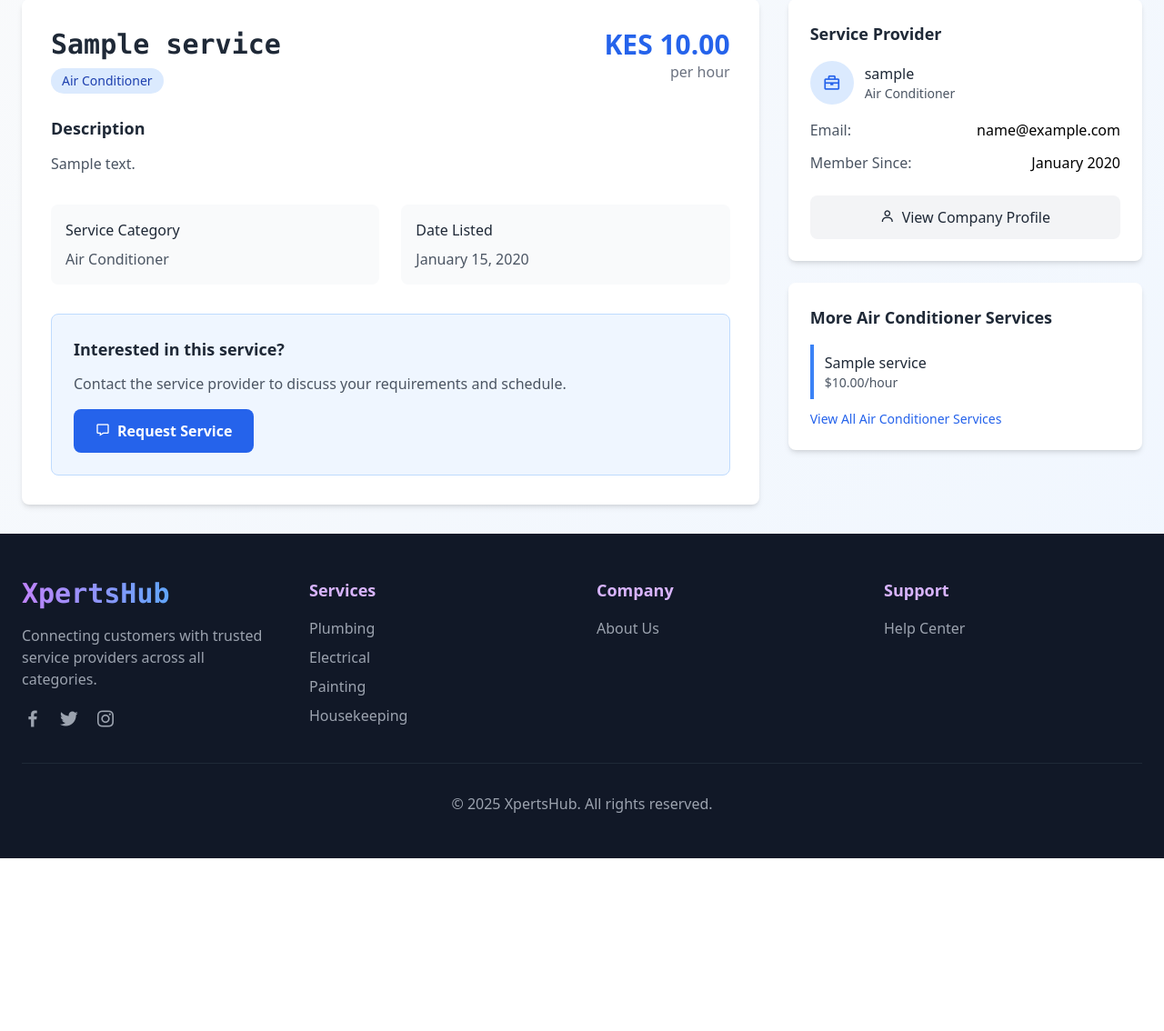
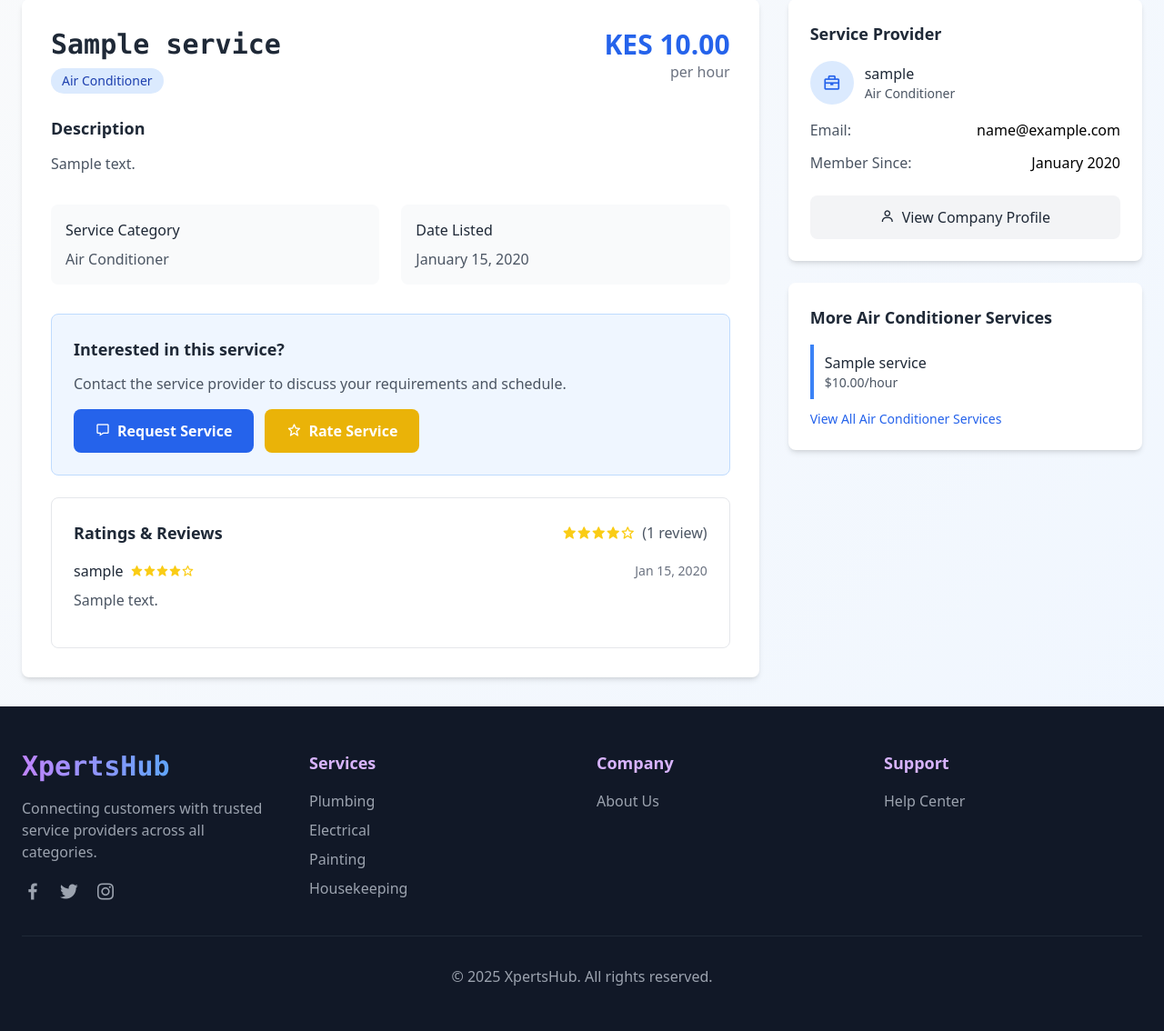
Before and after one commit to johneliud/xpertshub, a Django app: template services/templates/services/service_detail.html in a window 1280 px wide. Shown: the part 154-1288 px from the top of the page at 91% size. Before the commit the page ends 1098 px from the top, so only its background shows below. Run offline with Django 5.2, Linux system fonts and the light colour scheme; the template is opened without the code that fills it: values that come from a table or form of the project are taken from there, others are empty; a user stored in the database is signed in; tables that the repository leaves empty hold one stand-in row (values such as "Sample post"); some libraries are stand-ins or nearby versions.

Commit message:
feat: add comprehensive ratings section to service detail page
Implement ratings display with star visualization, user ratings list, date formatting, and conditional Rate Service button that appears when user hasn't rated yet.

```diff
--- a/services/templates/services/service_detail.html
+++ b/services/templates/services/service_detail.html
@@ -47,11 +47,66 @@
         <div class="bg-blue-50 border border-blue-200 p-6 rounded-lg">
           <h3 class="font-semibold text-lg text-gray-800 mb-3">Interested in this service?</h3>
           <p class="text-gray-600 mb-4">Contact the service provider to discuss your requirements and schedule.</p>
-          <a href="{% url 'request_service' service.id %}" class="bg-blue-600 text-white px-6 py-3 rounded-lg font-semibold hover:bg-blue-700 transition-colors inline-block">
-            <i class='bx bx-message mr-2'></i>Request Service
-          </a>
+          <div class="flex space-x-3">
+            <a href="{% url 'request_service' service.id %}" class="bg-blue-600 text-white px-6 py-3 rounded-lg font-semibold hover:bg-blue-700 transition-colors inline-block">
+              <i class='bx bx-message mr-2'></i>Request Service
+            </a>
+            {% if not user_has_rated %}
+            <a href="{% url 'rate_service' service.id %}" class="bg-yellow-500 text-white px-6 py-3 rounded-lg font-semibold hover:bg-yellow-600 transition-colors inline-block">
+              <i class='bx bx-star mr-2'></i>Rate Service
+            </a>
+            {% endif %}
+          </div>
         </div>
         {% endif %}
+
+        <!-- Ratings Section -->
+        <div class="bg-white border border-gray-200 p-6 rounded-lg mt-6">
+          <div class="flex items-center justify-between mb-4">
+            <h3 class="font-semibold text-lg text-gray-800">Ratings & Reviews</h3>
+            <div class="flex items-center space-x-2">
+              <div class="flex text-yellow-400">
+                {% for i in "12345" %}
+                  {% if service.average_rating >= i|add:0 %}
+                    <i class='bx bxs-star'></i>
+                  {% else %}
+                    <i class='bx bx-star'></i>
+                  {% endif %}
+                {% endfor %}
+              </div>
+              <span class="text-gray-600">({{ service.rating_count }} review{{ service.rating_count|pluralize }})</span>
+            </div>
+          </div>
+
+          {% if ratings %}
+            <div class="space-y-4">
+              {% for rating in ratings %}
+              <div class="border-b border-gray-100 pb-4 last:border-b-0">
+                <div class="flex items-center justify-between mb-2">
+                  <div class="flex items-center space-x-2">
+                    <span class="font-medium text-gray-800">{{ rating.customer.username }}</span>
+                    <div class="flex text-yellow-400">
+                      {% for i in "12345" %}
+                        {% if rating.rating >= i|add:0 %}
+                          <i class='bx bxs-star text-sm'></i>
+                        {% else %}
+                          <i class='bx bx-star text-sm'></i>
+                        {% endif %}
+                      {% endfor %}
+                    </div>
+                  </div>
+                  <span class="text-sm text-gray-500">{{ rating.date_created|date:"M d, Y" }}</span>
+                </div>
+                {% if rating.review %}
+                <p class="text-gray-600">{{ rating.review }}</p>
+                {% endif %}
+              </div>
+              {% endfor %}
+            </div>
+          {% else %}
+            <p class="text-gray-500 text-center py-4">No ratings yet. Be the first to rate this service!</p>
+          {% endif %}
+        </div>
       </div>
     </div>
 
```
